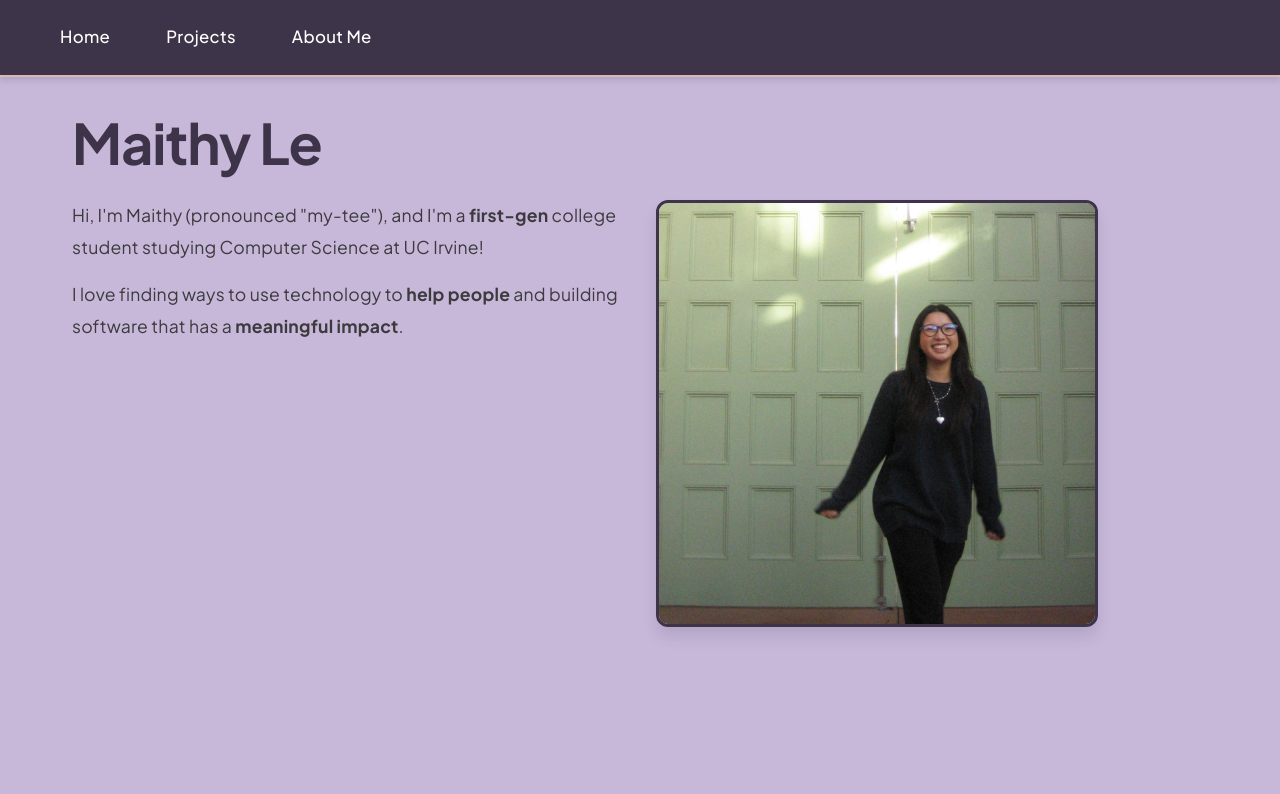
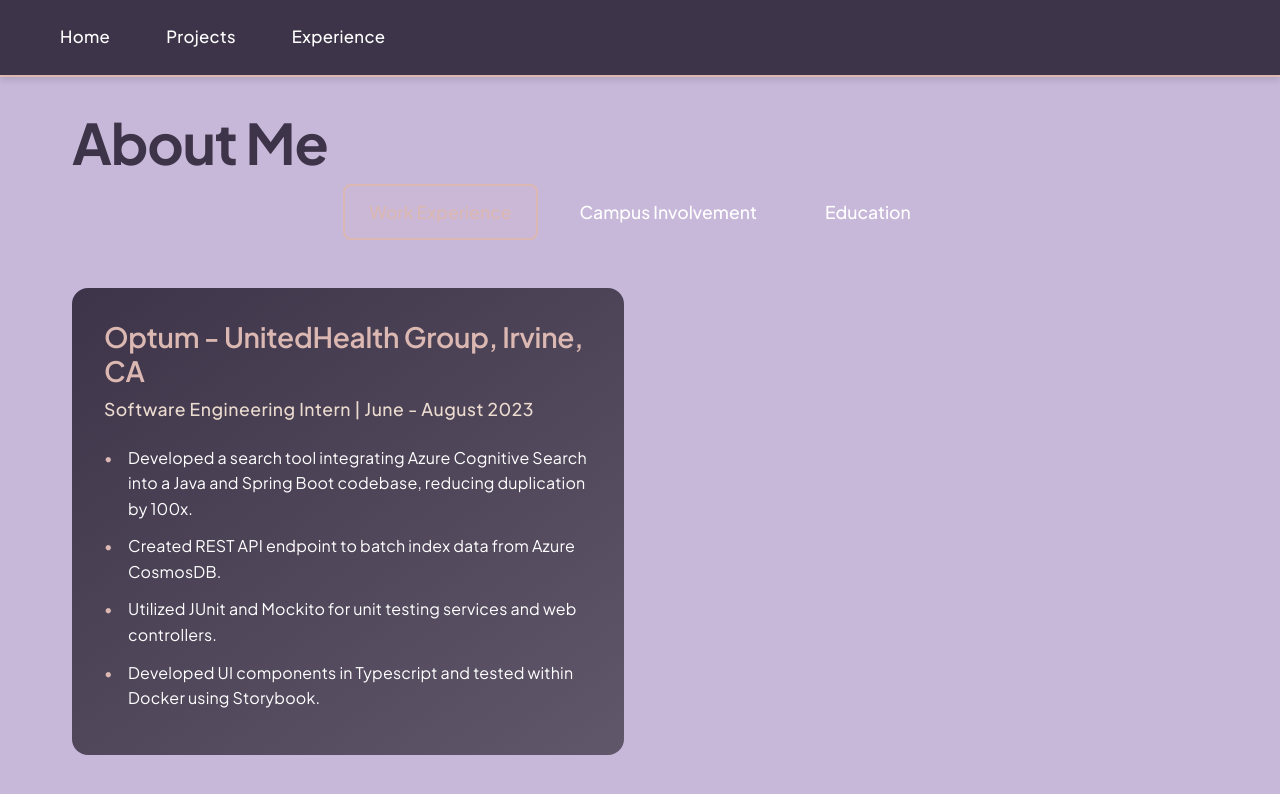
Before and after one commit to maithyy/maithyy.github.io, a React (Create React App) app: page /experience in a window 1280 px wide. Before the commit this address led to /. Shown: the top 794 px of the page. Built offline with nearby package versions, Linux system fonts and the light colour scheme.

Commit message:
Changed about me to experience

```diff
--- a/src/App.tsx
+++ b/src/App.tsx
@@ -6,7 +6,7 @@
   Routes,
 } from "react-router-dom";
 import Navbar from "./components/Navbar/Navbar";
-import About from "./pages/About";
+import Experience from "./pages/Experience";
 import Home from "./pages/Home";
 import Projects from "./pages/Projects";
 import "./styles/theme.css";
@@ -20,7 +20,7 @@
         <Routes>
           <Route path="/" element={<Home />} />
           <Route path="/projects" element={<Projects />} />
-          <Route path="/about" element={<About />} />
+          <Route path="/experience" element={<Experience />} />
           <Route path="*" element={<Navigate to="/" replace />} />
         </Routes>
       </div>
--- a/src/components/Navbar/Navbar.tsx
+++ b/src/components/Navbar/Navbar.tsx
@@ -1,5 +1,5 @@
-import { Link } from 'react-router-dom';
-import styles from './Navbar.module.css';
+import { Link } from "react-router-dom";
+import styles from "./Navbar.module.css";
 
 const Navbar = () => {
   return (
@@ -19,13 +19,19 @@
       <div className="collapse navbar-collapse" id="navbarContent">
         <ul className="navbar-nav">
           <li className="nav-item">
-            <Link className={`nav-link ${styles.navLink}`} to="/">Home</Link>
+            <Link className={`nav-link ${styles.navLink}`} to="/">
+              Home
+            </Link>
           </li>
           <li className="nav-item">
-            <Link className={`nav-link ${styles.navLink}`} to="/projects">Projects</Link>
+            <Link className={`nav-link ${styles.navLink}`} to="/projects">
+              Projects
+            </Link>
           </li>
           <li className="nav-item">
-            <Link className={`nav-link ${styles.navLink}`} to="/about">About Me</Link>
+            <Link className={`nav-link ${styles.navLink}`} to="/experience">
+              Experience
+            </Link>
           </li>
         </ul>
       </div>
--- /dev/null
+++ b/src/components/TabSelector/TabSelector.module.css
@@ -0,0 +1,40 @@
+.tabContainer {
+  display: flex;
+  justify-content: center;
+  gap: 1rem;
+  margin-bottom: 2rem;
+}
+
+.tabButton {
+  background: none;
+  border: none;
+  padding: 0.75rem 1.5rem;
+  color: var(--text-light);
+  font-size: 1.1rem;
+  font-weight: 500;
+  border-radius: 8px;
+  transition: var(--transition);
+  border: 2px solid transparent;
+}
+
+.tabButton:hover {
+  color: var(--accent);
+  background-color: rgba(220, 184, 178, 0.1);
+}
+
+.tabButton.active {
+  color: var(--accent);
+  border-color: var(--accent);
+  background-color: rgba(220, 184, 178, 0.1);
+}
+
+@media (max-width: 768px) {
+  .tabContainer {
+    flex-direction: column;
+    gap: 0.5rem;
+  }
+
+  .tabButton {
+    width: 100%;
+  }
+}
--- /dev/null
+++ b/src/components/TabSelector/TabSelector.tsx
@@ -0,0 +1,41 @@
+import styles from "./TabSelector.module.css";
+
+type Tab = "work" | "campus" | "education";
+
+interface TabSelectorProps {
+  onTabChange: (tab: Tab) => void;
+  activeTab: Tab;
+}
+
+const TabSelector = ({ onTabChange, activeTab }: TabSelectorProps) => {
+  return (
+    <div className={styles.tabContainer}>
+      <button
+        className={`${styles.tabButton} ${
+          activeTab === "work" ? styles.active : ""
+        }`}
+        onClick={() => onTabChange("work")}
+      >
+        Work Experience
+      </button>
+      <button
+        className={`${styles.tabButton} ${
+          activeTab === "campus" ? styles.active : ""
+        }`}
+        onClick={() => onTabChange("campus")}
+      >
+        Campus Involvement
+      </button>
+      <button
+        className={`${styles.tabButton} ${
+          activeTab === "education" ? styles.active : ""
+        }`}
+        onClick={() => onTabChange("education")}
+      >
+        Education
+      </button>
+    </div>
+  );
+};
+
+export default TabSelector;
--- a/src/pages/About.tsx
+++ /dev/null
@@ -1,30 +0,0 @@
-import AboutCard from "../components/AboutCard/AboutCard";
-import styles from "../styles/global.module.css";
-
-const About = () => {
-  const workExperience = {
-    title: "Optum - UnitedHealth Group, Irvine, CA",
-    subtitle: "Software Engineering Intern | June - August 2023",
-    items: [
-      "Developed a search tool integrating Azure Cognitive Search into a Java and Spring Boot codebase, reducing duplication by 100x.",
-      "Created REST API endpoint to batch index data from Azure CosmosDB.",
-      "Utilized JUnit and Mockito for unit testing services and web controllers.",
-      "Developed UI components in Typescript and tested within Docker using Storybook.",
-    ],
-  };
-
-  return (
-    <div className={styles.pageContainer}>
-      <h1>About Me</h1>
-      <div className={styles.gridContainer}>
-        <AboutCard
-          title={workExperience.title}
-          subtitle={workExperience.subtitle}
-          items={workExperience.items}
-        />
-      </div>
-    </div>
-  );
-};
-
-export default About;
--- /dev/null
+++ b/src/pages/Experience.tsx
@@ -0,0 +1,64 @@
+import { useState } from "react";
+import ExperienceCard from "../components/ExperienceCard/ExperienceCard";
+import TabSelector from "../components/TabSelector/TabSelector";
+import styles from "../styles/global.module.css";
+
+type Tab = "work" | "campus" | "education";
+
+const Experience = () => {
+  const [activeTab, setActiveTab] = useState<Tab>("work");
+
+  const workExperience = {
+    title: "Optum - UnitedHealth Group, Irvine, CA",
+    subtitle: "Software Engineering Intern | June - August 2023",
+    items: [
+      "Developed a search tool integrating Azure Cognitive Search into a Java and Spring Boot codebase, reducing duplication by 100x.",
+      "Created REST API endpoint to batch index data from Azure CosmosDB.",
+      "Utilized JUnit and Mockito for unit testing services and web controllers.",
+      "Developed UI components in Typescript and tested within Docker using Storybook.",
+    ],
+  };
+
+  const campusInvolvement = {
+    title: "Campus Organizations",
+    subtitle: "Technical Project Manager | September 2022 - Present",
+    items: [
+      "Lead development team of 12 students to create a database management application for a local nonprofit.",
+      "Organize weekly meetings and coordinate with stakeholders to ensure project requirements are met.",
+      "Mentor new members in web development technologies and best practices.",
+    ],
+  };
+
+  const education = {
+    title: "University of California, Irvine",
+    subtitle: "B.S. Computer Science | Expected June 2025",
+    items: [
+      "GPA: 3.95/4.00",
+      "Relevant Coursework: Data Structures, Algorithms, Software Engineering",
+      "Dean's Honor List: Fall 2022 - Present",
+    ],
+  };
+
+  const renderContent = () => {
+    switch (activeTab) {
+      case "work":
+        return <ExperienceCard {...workExperience} />;
+      case "campus":
+        return <ExperienceCard {...campusInvolvement} />;
+      case "education":
+        return <ExperienceCard {...education} />;
+      default:
+        return null;
+    }
+  };
+
+  return (
+    <div className={styles.pageContainer}>
+      <h1>About Me</h1>
+      <TabSelector activeTab={activeTab} onTabChange={setActiveTab} />
+      <div className={styles.gridContainer}>{renderContent()}</div>
+    </div>
+  );
+};
+
+export default Experience;
```
Also changed, not shown: src/components/ExperienceCard/ExperienceCard.tsx (renamed from src/components/AboutCard/AboutCard.tsx, +4 -4 lines), src/components/ExperienceCard/ExperienceCard.module.css (renamed from src/components/AboutCard/AboutCard.module.css).
